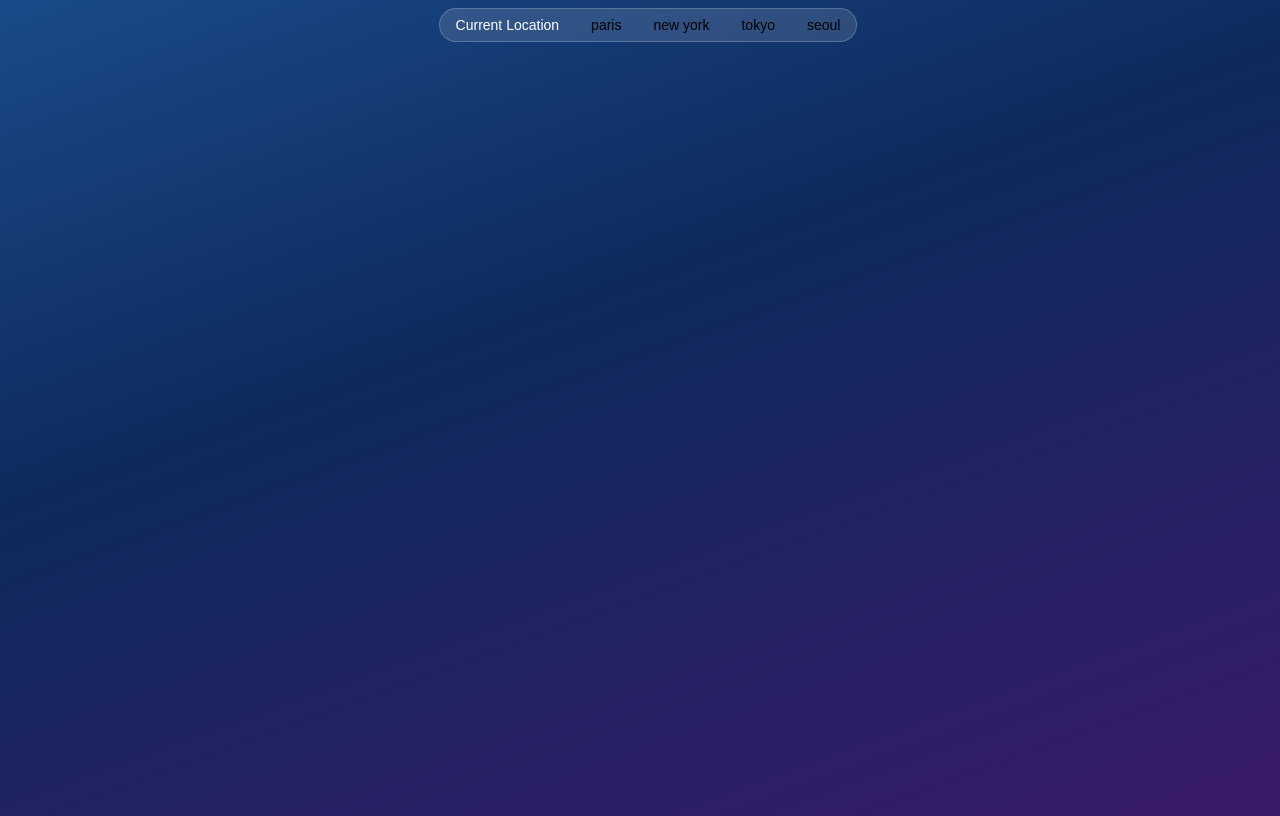
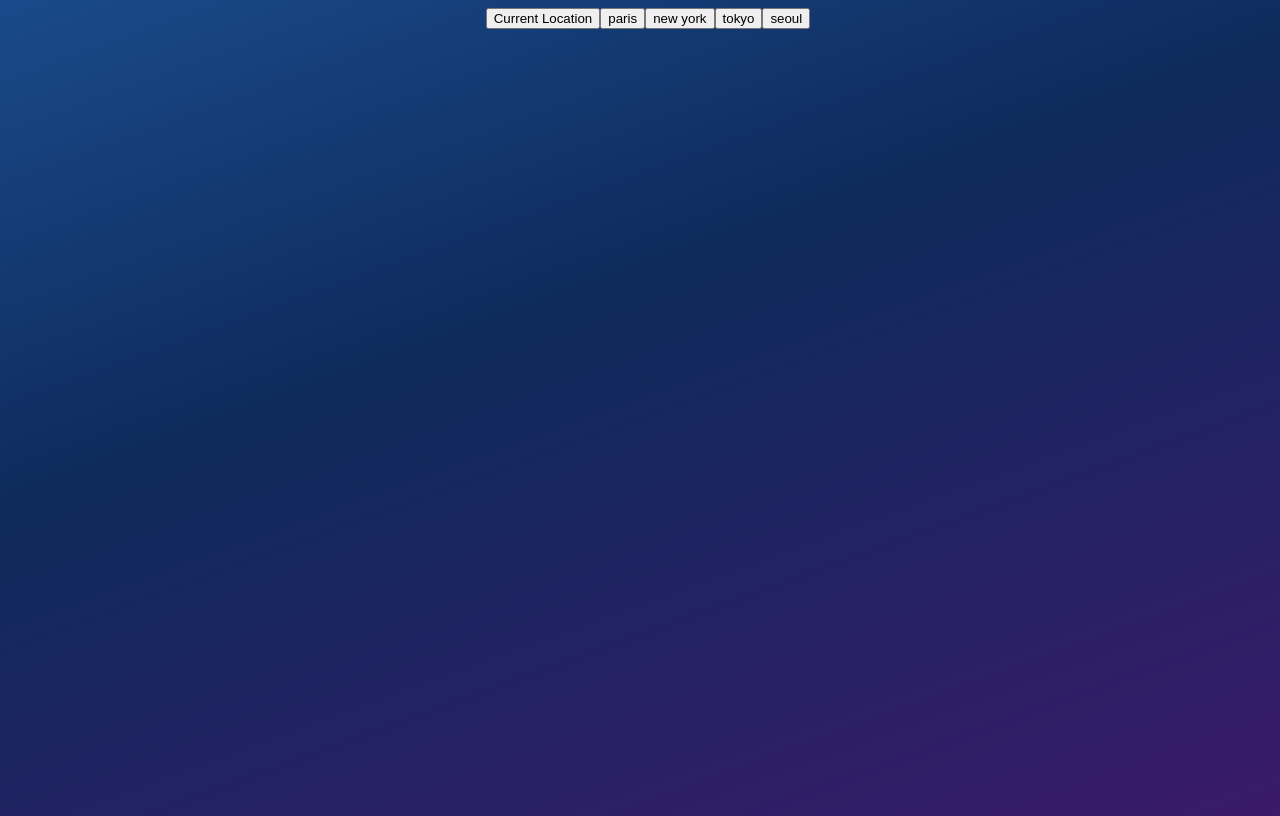
Before and after one commit to YUNA9627/weather-project, a React (Vite) app: page / in a window 1280 px wide. Built offline with nearby package versions, Linux system fonts and the light colour scheme; no server answers.

Commit message:
Revert "ui : 버튼 수정"
This reverts commit 09b5175ca4942816819681225c2b7c997ab05da7.

```diff
--- a/src/component/WeatherBtn.jsx
+++ b/src/component/WeatherBtn.jsx
@@ -3,7 +3,7 @@ import React from 'react'
 const WeatherBtn = ({ cities, setCity, currentLocation, selectCity }) => {
   console.log("cities?",cities)
   return (
-    <div className="city-btn">
+    <div>
       <button
         onClick={() => currentLocation("current")}
         className={selectCity === '' ? 'weather-btn active' : 'weather-btn'}
```
